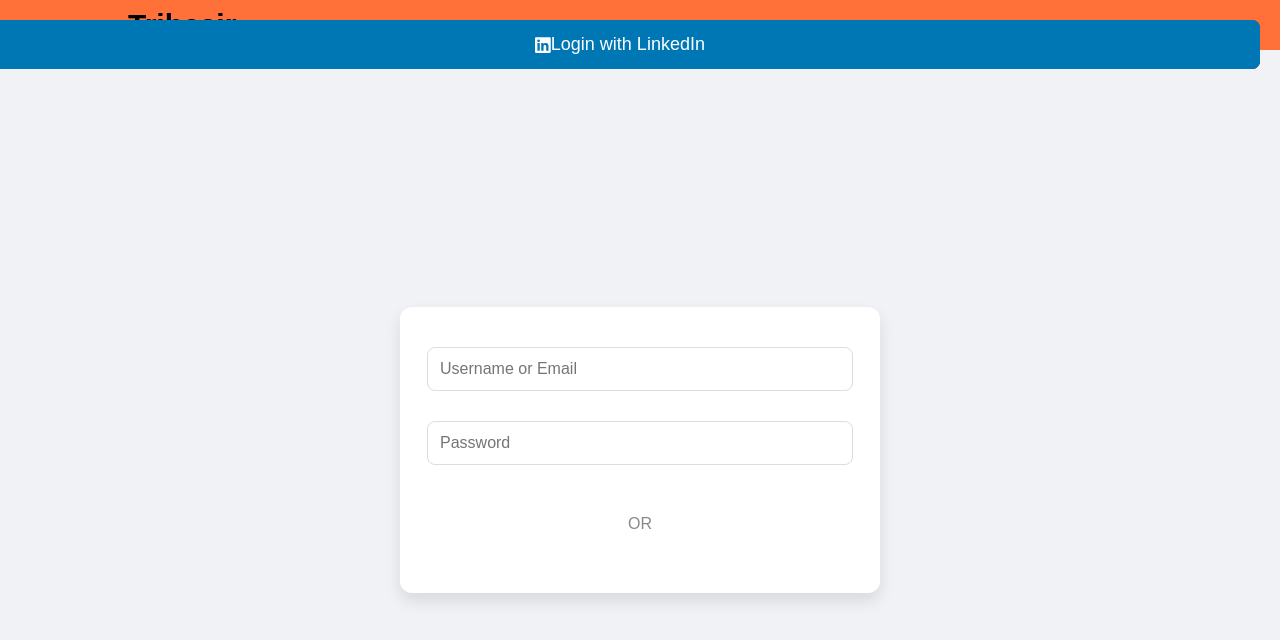
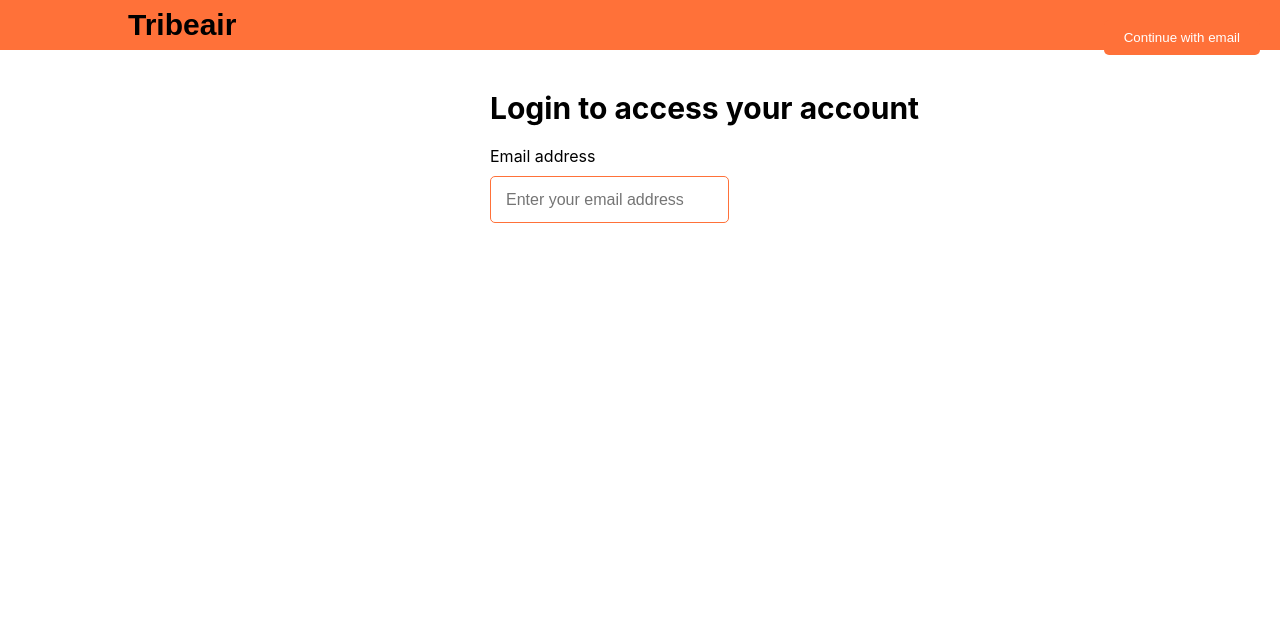
Before and after one commit to ctt23/Tribeair, a React (Create React App) app in the folder frontend/: page /login in a window 1280 px wide. Shown: the top 640 px of the page. Built offline with nearby package versions, Linux system fonts and the light colour scheme.

Commit message:
Improved a login page, and sorted logo click

```diff
--- a/frontend/package.json
+++ b/frontend/package.json
@@ -18,6 +18,7 @@
     "react-dom": "^18.3.1",
     "react-router-dom": "^6.23.1",
     "react-scripts": "^5.0.1",
+    "reactstrap": "^9.2.3",
     "web-vitals": "^2.1.4"
   },
   "scripts": {
--- a/frontend/src/components/header/Header.jsx
+++ b/frontend/src/components/header/Header.jsx
@@ -89,8 +89,13 @@ const Header = ({type}) => {
                         </div>
                         <div className="headerSearchItem" ref={dateRef}>
                             <FontAwesomeIcon icon={faCalendarDays} className="headerIcon" />
-                            <span onClick={()=>setOpenDate(!openDate)} className="headerSearchText">{`${format(date[0].startDate, "dd/MM/yyyy")} to ${format(date[0].startDate, "dd/MM/yyyy")}`}</span>
-                        {openDate && <DateRange
+                            <span
+                                onClick={() => setOpenDate(!openDate)}
+                                className={`headerSearchText ${date[0].startDate && date[0].endDate ? 'selected' : ''}`}
+                            >
+                                {`${format(date[0].startDate, "dd/MM/yyyy")} to ${format(date[0].endDate, "dd/MM/yyyy")}`}
+                            </span>
+                            {openDate && <DateRange
                                 editableDateInputs={true}
                                 onChange={item => setDate([item.selection])}
                                 moveRangeOnFirstSelection={false}
--- a/frontend/src/components/header/header.css
+++ b/frontend/src/components/header/header.css
@@ -4,7 +4,6 @@
     display: flex;
     justify-content: center;
     position:relative;
-
 
 }
 
@@ -90,7 +89,7 @@
 }
 
 .headerSearchText {
-    color: lightgray;
+    color: black;
     cursor: pointer;
 
 }
@@ -155,3 +154,11 @@
     top: 20px;
     right: 20px;
 }
+
+.headerTitle {
+    font-size: 45px;
+    font-weight: bold;
+    color: black;
+    margin: 20px 0;
+    text-align: left;
+}
--- a/frontend/src/components/navbar/Navbar.jsx
+++ b/frontend/src/components/navbar/Navbar.jsx
@@ -7,19 +7,19 @@ import { useNavigate } from "react-router-dom";
 const Navbar = ({ showButtons = true }) => {
   const navigate = useNavigate();
 
-  const handleNavigation = () => {
-    navigate("/login");
+  const handleNavigation = (path) => {
+    navigate(path);
   };
 
   return (
     <div className="navbar">
       <div className="navContainer">
-        <span className="logo">Tribeair</span>
+        <span className="logo" onClick={() => handleNavigation("/")}>Tribeair</span>
         {showButtons && (
           <div className="navItems">
-            <button className="navButton noBackground" onClick={handleNavigation}>Tribeair your adventure</button>
-            <button className="navButton" onClick={handleNavigation}>Register</button>
-            <button className="navButton" onClick={handleNavigation}>Login</button>
+            <button className="navButton noBackground" onClick={() => handleNavigation("/login")}>Tribeair your adventure</button>
+            <button className="navButton" onClick={() => handleNavigation("/login")}>Register</button>
+            <button className="navButton" onClick={() => handleNavigation("/login")}>Login</button>
           </div>
         )}
       </div>
--- a/frontend/src/components/navbar/navbar.css
+++ b/frontend/src/components/navbar/navbar.css
@@ -19,6 +19,7 @@
     font-weight: 700;
     font-size: 30px;
     font-family: 'Arial';
+    cursor: pointer;
 
 }
 
--- a/frontend/src/pages/login/Login.jsx
+++ b/frontend/src/pages/login/Login.jsx
@@ -1,28 +1,44 @@
-import React from 'react';
+import React, { useState } from "react";
 import "./login.css";
-import { FontAwesomeIcon } from '@fortawesome/react-fontawesome';
-import { faGoogle, faFacebook, faLinkedin } from '@fortawesome/free-brands-svg-icons';
-import Navbar from '../../components/navbar/Navbar';
+import Navbar from "../../components/navbar/Navbar";
 
 const Login = () => {
+  const [email, setEmail] = useState("");
+
+  const handleChange = (e) => {
+    setEmail(e.target.value);
+  };
+
+  const handleSubmit = (e) => {
+    e.preventDefault();
+    // Handle login logic here
+    console.log("Email:", email);
+  };
+
   return (
     <>
       <Navbar showButtons={false} />
       <div className="loginContainer">
-        <div className="loginWrapper">
-          <input type="text" placeholder="Username or Email" className="loginInput" />
-          <input type="password" placeholder="Password" className="loginInput" />
-          <button className="loginButton">Login</button>
-          <div className="loginOr">OR</div>
-          <button className="loginButton google">
-            <FontAwesomeIcon icon={faGoogle} /> Login with Google
-          </button>
-          <button className="loginButton facebook">
-            <FontAwesomeIcon icon={faFacebook} /> Login with Facebook
-          </button>
-          <button className="loginButton linkedin">
-            <FontAwesomeIcon icon={faLinkedin} /> Login with LinkedIn
-          </button>
+        <div className="loginBox">
+          <h1 className="loginTitle">Login to access your account</h1>
+          <form onSubmit={handleSubmit} className="loginForm">
+            <div className="formGroup">
+              <label htmlFor="email" className="formLabel">Email address</label>
+              <br /> {/* Add a line break to move the input below the label */}
+              <input
+                type="email"
+                id="email"
+                name="email"
+                value={email}
+                onChange={handleChange}
+                className="formInput"
+                placeholder="Enter your email address"
+                required
+              />
+            </div>
+
+          </form>
+          <button type="submit" className="loginButton">Continue with email</button>
         </div>
       </div>
     </>
--- a/frontend/src/pages/login/login.css
+++ b/frontend/src/pages/login/login.css
@@ -1,89 +1,56 @@
-.loginContainer {
+.login {
+  height: 100vh;
   display: flex;
+  align-items: center;
   justify-content: center;
-  align-items: center;
-  height: 100vh;
-  background-color: #f0f2f5;
-  font-family: 'Arial', sans-serif;
 }
 
-.loginWrapper {
-  width: 400px;
-  padding: 40px;
-  background-color: white;
-  box-shadow: 0 8px 16px rgba(0, 0, 0, 0.1);
-  border-radius: 12px;
-  text-align: center;
+.lContainer {
   display: flex;
   flex-direction: column;
-  align-items: center;
   gap: 10px;
 }
 
-.loginTitle {
-  font-size: 28px;
-  margin-bottom: 30px;
-  color: #333;
+.lInput{
+  height: 30px;
+  padding: 10px;
 }
 
-.loginInput {
-  width: 100%;
-  padding: 12px;
-  margin-bottom: 20px;
-  border: 1px solid #ddd;
-  border-radius: 8px;
-  font-size: 16px;
+.lButton {
+  border: none;
+  padding: 10px 20px;
+  background-color: #0071c2;
+  color: white;
+  font-weight: bold;
+  cursor: pointer;
+  border-radius: 5px;
 }
 
-.loginButton {
-  width: 100%;
-  padding: 14px;
-  margin-bottom: 20px;
-  border: none;
-  border-radius: 8px;
-  cursor: pointer;
-  font-size: 18px;
-  display: flex;
-  align-items: center;
-  justify-content: center;
-  transition: background-color 0.3s ease;
+.lButton:disabled{
+  background-color: #0071c28c;
+  cursor: not-allowed;
 }
 
-.loginButton.google {
-  background-color: #db4437;
-  color: white;
+.loginContainer {
+  width: 300px;
+  padding: 20px;
+  border-radius: 5px;
+  margin: auto; /* Center the container */
 }
 
-.loginButton.google:hover {
-  background-color: #c33d2e;
+.loginTitle {
+  font-size: 30px;
+  font-weight: bold;
+  margin-bottom: 20px;
+  white-space: nowrap; /* Ensure text is in a straight line */
+  display: flex;
 }
 
-.loginButton.facebook {
-  background-color: #3b5998;
-  color: white;
+.formInput {
+  height: 15px;
+  padding: 15px;
+  font-size: 16px;
+  margin-top: 10px;
+  border-radius: 5px;
+  border: 1px solid #ff7139;
 }
-
-.loginButton.facebook:hover {
-  background-color: #334d84;
-}
-
-.loginButton.linkedin {
-  background-color: #0077b5;
-  color: white;
-}
-
-.loginButton.linkedin:hover {
-  background-color: #006699;
-}
-
-.loginOr {
-  margin: 20px 0;
-  font-size: 16px;
-  color: #888;
-}
-
-.loginButton .faGoogle,
-.loginButton .faFacebook,
-.loginButton .faLinkedin {
-  margin-right: 12px;
-}
```
Also changed, not shown: 1 other file (tests, documents, lock files or other folders).
